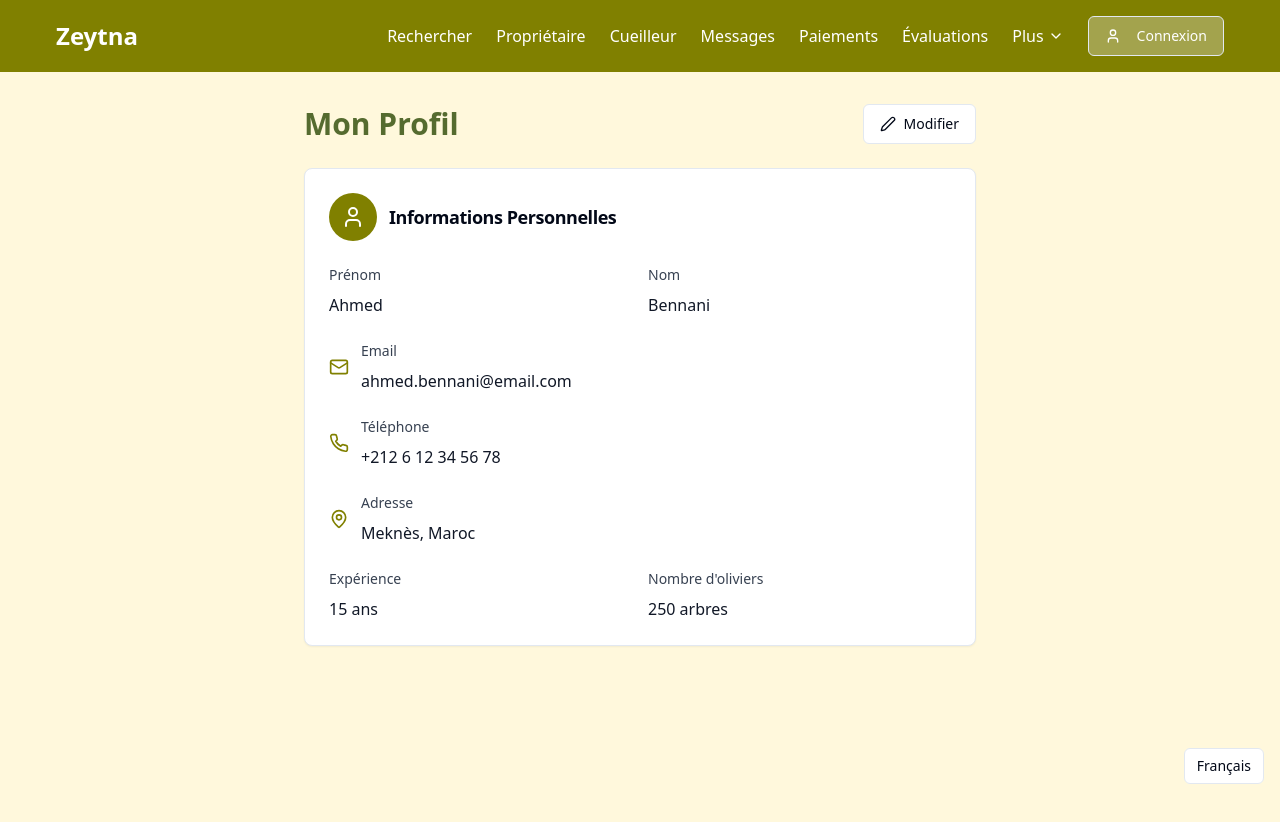
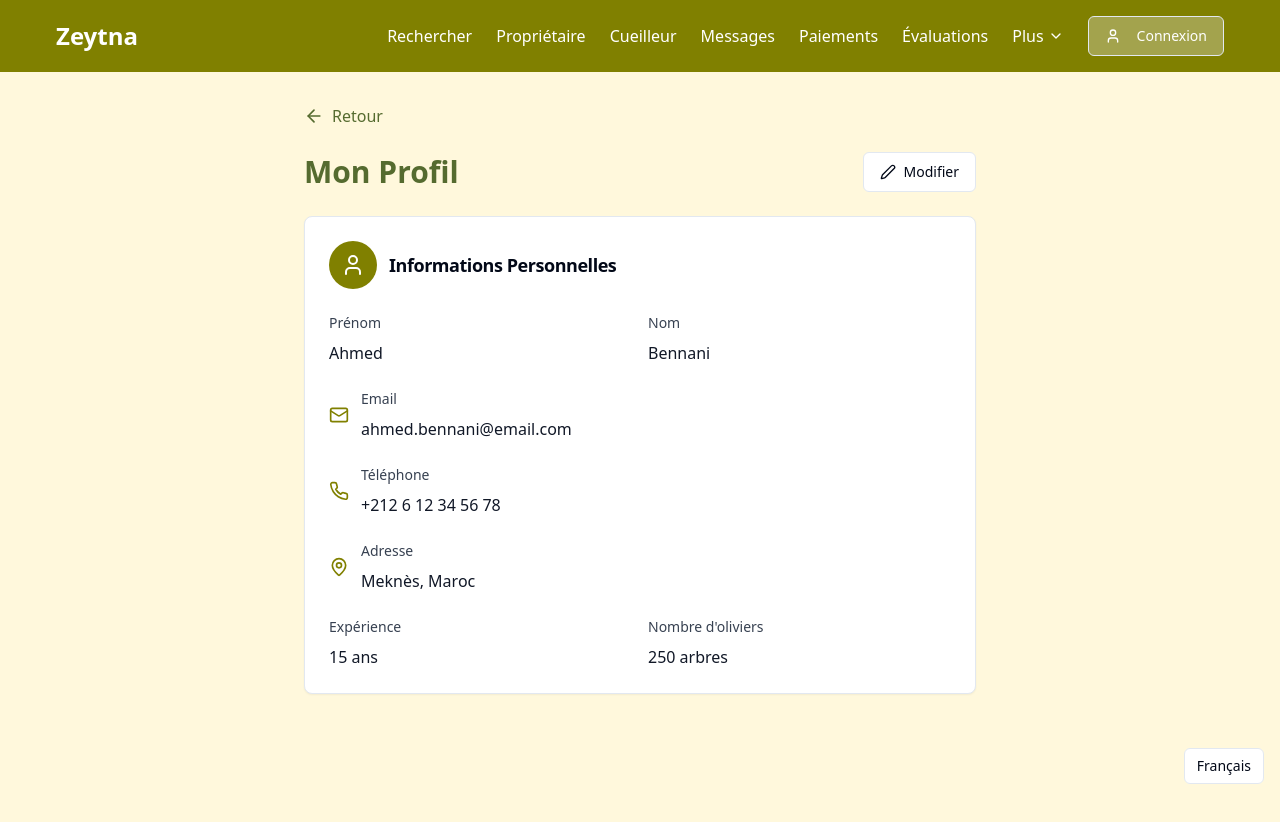
Before and after one commit to Molys2025/gafaza, a React (Vite) app: page /owner-my-profile in a window 1280 px wide. Shown: the top 822 px of the page. Built offline with nearby package versions, Linux system fonts and the light colour scheme.

Commit message:
Add back button to OwnerMyProfile page
Adds a back button to the OwnerMyProfile page for navigation.

```diff
--- a/src/pages/OwnerMyProfile.tsx
+++ b/src/pages/OwnerMyProfile.tsx
@@ -2,7 +2,8 @@
 import React, { useState } from 'react';
 import { Card, CardContent, CardHeader, CardTitle } from '@/components/ui/card';
 import { Button } from '@/components/ui/button';
-import { User, Mail, Phone, MapPin, Edit2 } from 'lucide-react';
+import { User, Mail, Phone, MapPin, Edit2, ArrowLeft } from 'lucide-react';
+import { Link } from 'react-router-dom';
 
 const OwnerMyProfile = () => {
   const [isEditing, setIsEditing] = useState(false);
@@ -25,6 +26,16 @@ const OwnerMyProfile = () => {
     <div className="min-h-screen bg-sand-light py-8">
       <div className="container mx-auto px-4">
         <div className="max-w-2xl mx-auto">
+          <div className="flex items-center gap-4 mb-6">
+            <Link
+              to="/owner-profile"
+              className="flex items-center gap-2 text-olive-dark hover:text-olive transition-colors"
+            >
+              <ArrowLeft size={20} />
+              <span>Retour</span>
+            </Link>
+          </div>
+
           <div className="flex items-center justify-between mb-6">
             <h1 className="text-3xl font-bold text-olive-dark">Mon Profil</h1>
             <Button
```
